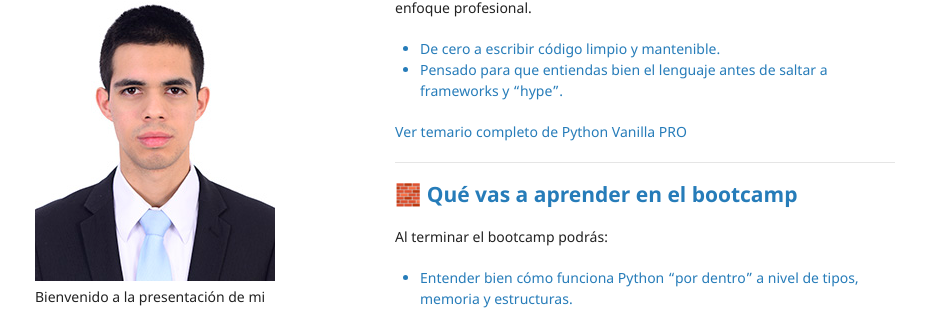
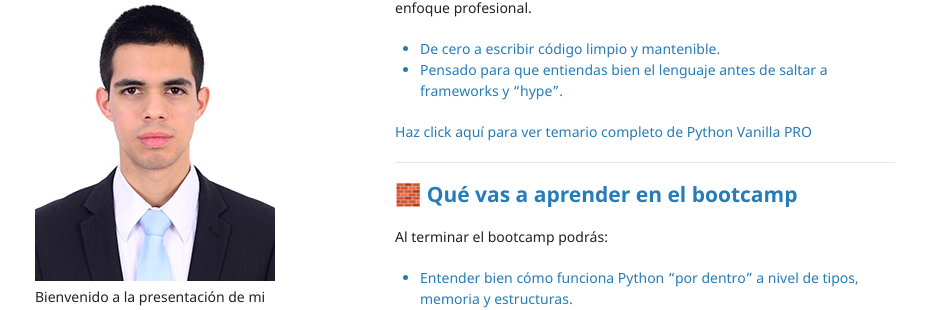
Before and after one commit to Jorge-de-la-Flor/Jorge-de-la-Flor.github.io, a Jekyll site: the page built from md_pages/snake_code_institute/sci_index.md, in a window 1280 px wide and 900 px high, scrolled down 541 px. Shown: the part 138-448 px from the top of the window, without its empty margins (175-1101 px from the left). Built offline with Jekyll 4.4.1, drawn with Linux system fonts in a browser that asks for light colours.

Commit message:
nueva corrección del sci_index.md

```diff
--- a/md_pages/snake_code_institute/sci_index.md
+++ b/md_pages/snake_code_institute/sci_index.md
@@ -33,7 +33,7 @@ Un bootcamp orientado a dominar Python de forma sólida, moderna y con enfoque p
 - De cero a escribir código limpio y mantenible.
 - Pensado para que entiendas bien el lenguaje antes de saltar a frameworks y “hype”.
 
-[Ver temario completo de Python Vanilla PRO](./temario.md)
+[Haz click aquí para ver temario completo de Python Vanilla PRO](./temario.md)
 
 ---
 
```
